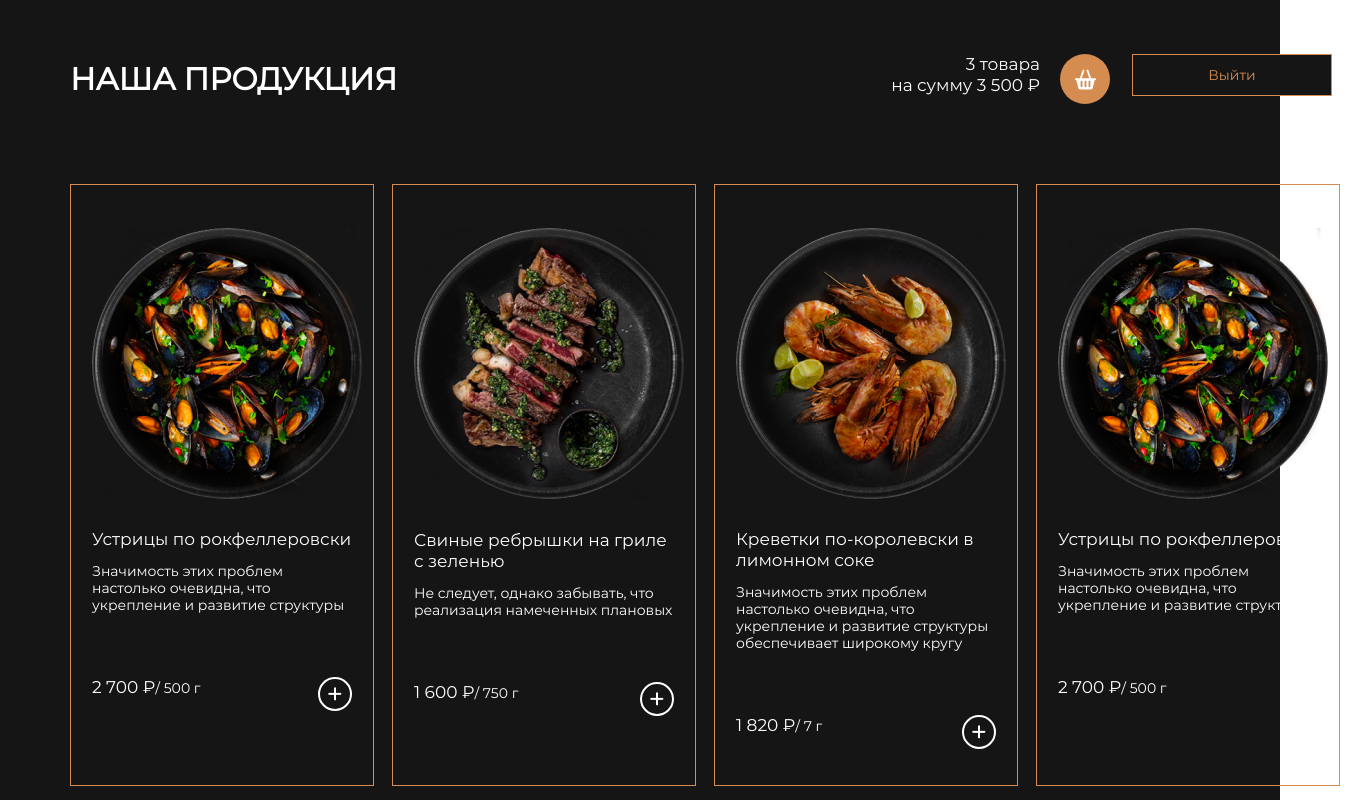
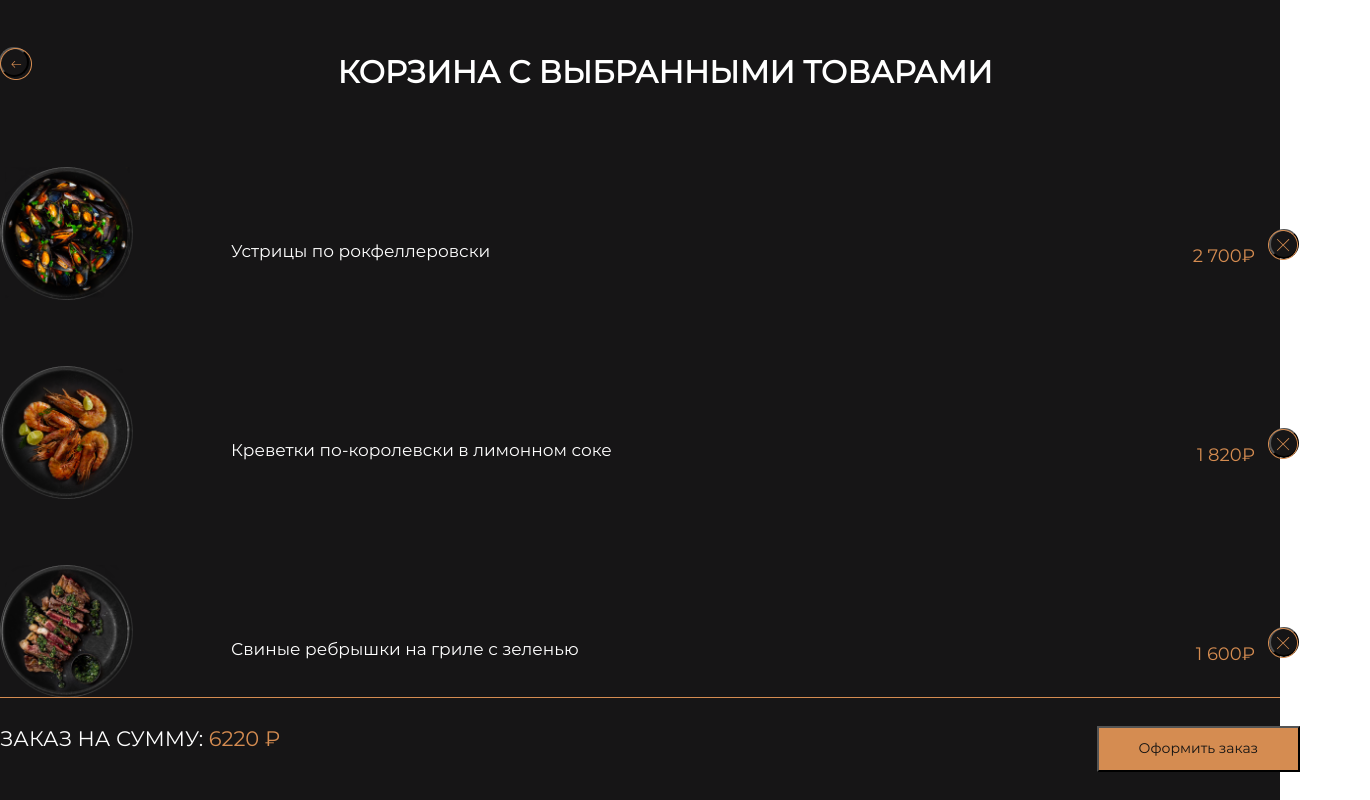
Before and after one commit to 89811421793/food-menu, a React (Create React App) app: page / in a window 1280 px wide. Shown: the top 800 px of the page, 1370 px wide, since content can reach past the window. Built offline with nearby package versions, Linux system fonts and the light colour scheme.

Commit message:
страница корзины с выбранными товарами

```diff
--- a/src/App.js
+++ b/src/App.js
@@ -1,10 +1,12 @@
 import "./reset.css"
-import Products from "./pages/products"
+// import Products from "./pages/products"
+import Bask from "./pages/prodbasket"
 
 function App() {
   return (
     <div className="App">
-     <Products />
+     {/* <Products /> */}
+     <Bask totalsum="6220" />
     </div>
   );
 }
--- /dev/null
+++ b/src/components/UI/basketOrder/index.jsx
@@ -0,0 +1,27 @@
+import styled from 'styled-components'
+
+function Card (props) {
+    const CardBaskName=styled.div`
+    font-style: normal;
+    font-weight: 500;
+    font-size: 17px;
+    line-height: 21px;
+    flex:1;
+    padding-left: 98px;
+    `;
+
+    return (
+        <div className="cardBask">
+        <img src={props.src} alt="" className="cardBaskPreview" />
+        <CardBaskName>{props.name}</CardBaskName>
+        <div className="">
+        <span className="cardBaskPrice">{props.price}₽</span>
+        <button className="cancelButton">
+        <img className="cancelOrder" src="/images/cancel.png" alt="" />
+        </button>
+        </div>
+        </div>
+    )
+}
+
+export default Card
--- /dev/null
+++ b/src/pages/prodbasket/bask.css
@@ -0,0 +1,108 @@
+* {
+    box-sizing: border-box;
+}
+
+.containerBasket {
+    width: 1300px;
+    margin: 0 auto;
+}
+
+.footerWrap {
+    display: flex;
+    justify-content: space-between;
+}
+
+
+
+.basketWrapper {
+    background-color: #161516;
+    font-family: 'Montserrat';
+}
+
+.basketHeader {
+    display: flex;
+    padding-top: 53px;
+    margin-bottom: 38px;
+}
+
+.returnButton,
+.cancelButton {
+    position: relative;
+    width: 30px;
+    height: 30px;
+    border-radius: 50%;
+    background-color: #161516;
+    left: -1px;
+    top: -6px;
+}
+
+
+
+.cancelOrder {
+    position: absolute;
+    top: -1px;
+    left: -3px;
+}
+
+.backArrow {
+    position: absolute;
+    top: -1px;
+    left: -1px;
+}
+
+
+.basketMain {
+    height: calc(100vh - 232px);
+    overflow-y: auto;
+    padding-top: 38px;
+}
+
+.basketFooter {
+    border-top: 1px solid #D58C51;
+    padding: 28px 0 35px 0;
+}
+
+.footerText {
+    font-style: normal;
+    font-weight: 400;
+    font-size: 21px;
+    line-height: 26px;
+    text-transform: uppercase;
+    color: #FFFFFF;
+}
+
+.footerButton {
+    font-family: 'Montserrat';
+    background-color: #D58C51;
+    padding: 12px 40px 13px 40px;
+    font-style: normal;
+    font-weight: 400;
+    font-size: 14px;
+    line-height: 17px;
+    color: #131313;
+}
+
+.cardBask {
+    display: flex;
+    color: #FFFFFF;
+    align-items: center;
+    justify-content: space-between;
+    margin-bottom: 31px;
+}
+
+
+
+.cardBaskPrice {
+    font-style: normal;
+    font-weight: 400;
+    font-size: 18px;
+    line-height: 22px;
+    margin-right: 15px;
+    color: #D58C51;
+}
+
+.cardBaskPreview {
+    width: 133px;
+    height: 133px;
+    margin-bottom: 35px;
+}
--- /dev/null
+++ b/src/pages/prodbasket/index.jsx
@@ -0,0 +1,48 @@
+import "./bask.css"
+import Card from "../../components/UI/basketOrder"
+import styled from 'styled-components'
+
+function Bask({ totalsum }) {
+
+    const BasketTitle = styled.h1`
+                font-style: normal;
+                font-weight: 700;
+                font-size: 31px;
+                line-height: 38px;
+                text-transform: uppercase;
+                color: #FFFFFF;
+                margin:0 auto;
+                `;
+
+    const Total = styled.span`
+                color: #D58C51;
+    `;
+
+    return (
+        <div className="basketWrapper">
+            <div className="containerBasket">
+                <header className="basketHeader">
+                    <button className="returnButton">
+                        <img className="backArrow" src="/images/arrow_back.png" alt="" />
+                    </button>
+                    <BasketTitle>Корзина с выбранными товарами</BasketTitle>
+                </header>
+                <main className="basketMain">
+                    <Card src="/images/1.png" name="Устрицы по рокфеллеровски" price="2 700" />
+                    <Card src="/images/3.png" name="Креветки по-королевски в лимонном соке" price="1 820" />
+                    <Card src="/images/2.png" name="Свиные ребрышки на гриле с зеленью" price="1 600" />
+
+                </main>
+
+            </div>
+            <footer className="basketFooter">
+                <div className="containerBasket footerWrap">
+                    <span className="footerText">Заказ на сумму: <Total> {totalsum} ₽ </Total></span>
+                    <button className="footerButton">Оформить заказ</button>
+                </div>
+            </footer>
+        </div>
+    )
+}
+
+export default Bask;
```
